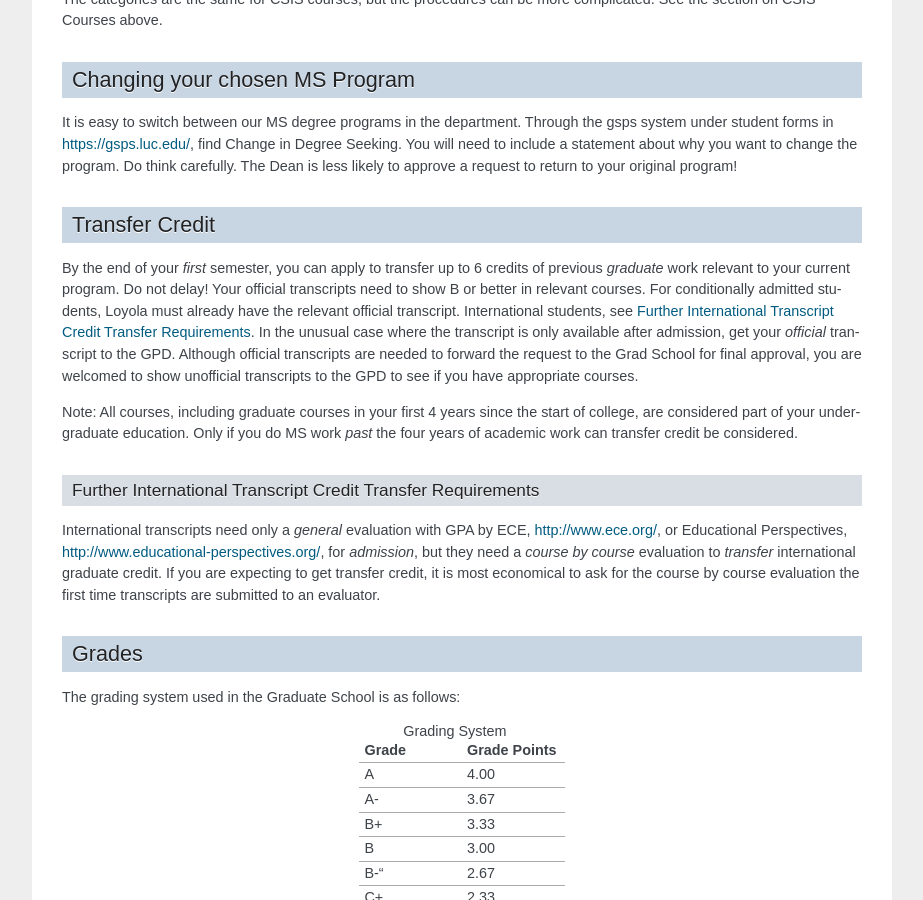
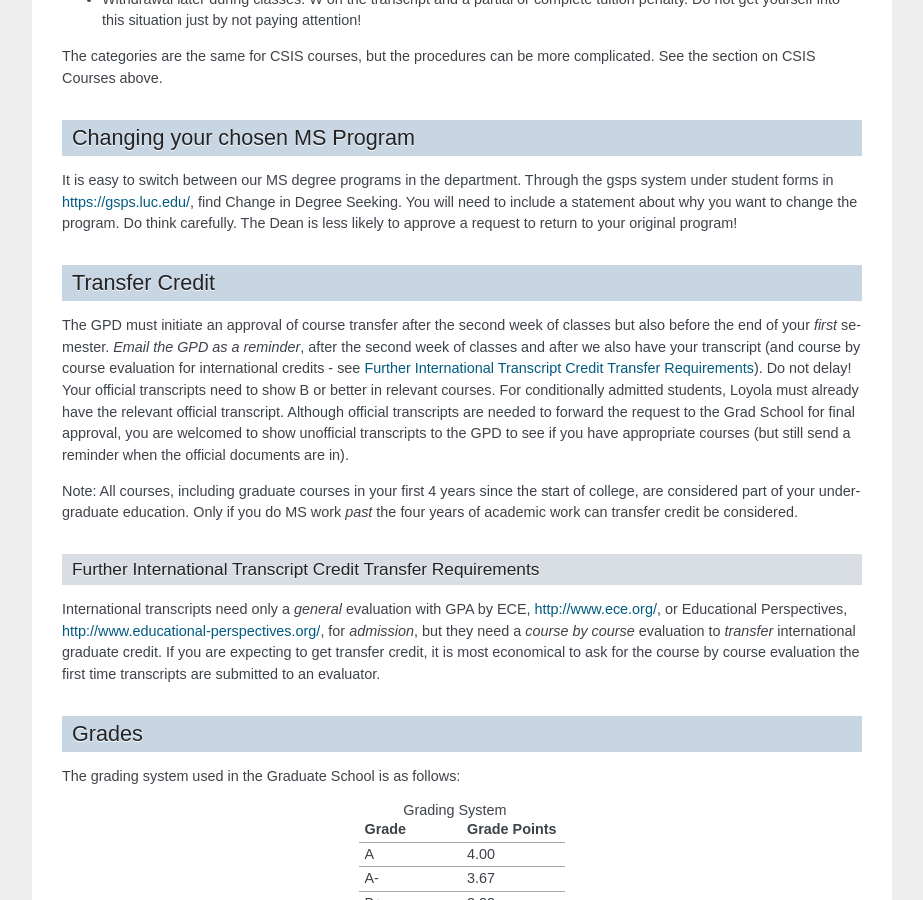
Before and after one commit to LoyolaChicagoCS/gradhandbook, a Sphinx documentation site: the page built from source/regulations.rst, in a window 1280 px wide and 900 px high, scrolled down 7291 px. Shown: the whole window, without its empty margins (198-1121 px from the left). Built offline with Sphinx 7.4.7, drawn with Linux system fonts in a browser that asks for light colours; some of the changed text lies outside the part shown.

Commit message:
update advising and transfer cred

```diff
--- a/source/regulations.rst
+++ b/source/regulations.rst
@@ -91,6 +91,11 @@ that one.  *You are strongly encouraged to check in Locus weeks before
 registration opens,* *to see if a block appears*, and get it addressed so it
 will not delay your registration.
 
+Blocks can also suddenly appear later, so check again a few days before
+registration opens.  Also, you may want to swap courses while it is still
+allowed in the first week of classes.  Shortly before classes start, also
+check for a block.
+
 .. index:: course selection
    selecting courses
 
@@ -596,15 +601,17 @@ request to return to your original program!
 Transfer Credit
 ------------------
 
-By the end of your *first* semester, you can apply to transfer up to 6 credits
-of previous *graduate* work relevant to your current program.  Do not delay!
+The GPD must initiate an approval of course transfer after the second week of
+classes but also before the end of your *first* semester.
+*Email the GPD as a reminder*, after the second week of classes
+and after we also have your transcript (and course by course evaluation for
+international credits - see :ref:`international_transfer`).  Do not delay!
 Your official transcripts need to show B or better in relevant courses.  For
 conditionally admitted students, Loyola must already have the relevant official
-transcript. International students, see :ref:`international_transfer`.  In the
-unusual case where the transcript is only available after admission, get your
-*official* transcript to the GPD.  Although official transcripts are needed to
+transcript. Although official transcripts are needed to
 forward the request to the Grad School for final approval, you are welcomed to
-show unofficial transcripts to the GPD to see if you have appropriate courses.
+show unofficial transcripts to the GPD to see if you have appropriate courses
+(but still send a reminder when the official documents are in).
 
 Note:  All courses, including graduate courses in your first 4 years since the
 start of college, are considered part of your undergraduate education.  Only if
```
Also changed, not shown: other parts of source/regulations.rst (+1 -1 lines).
